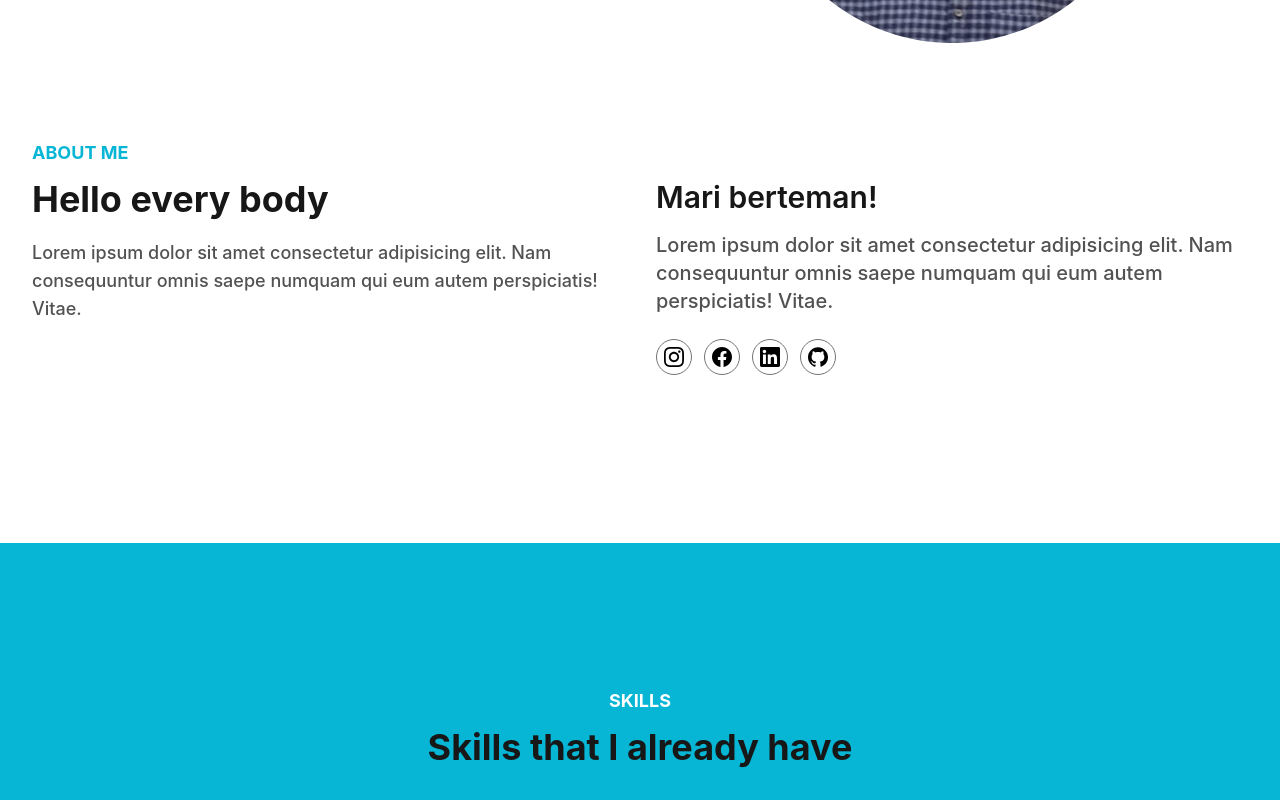
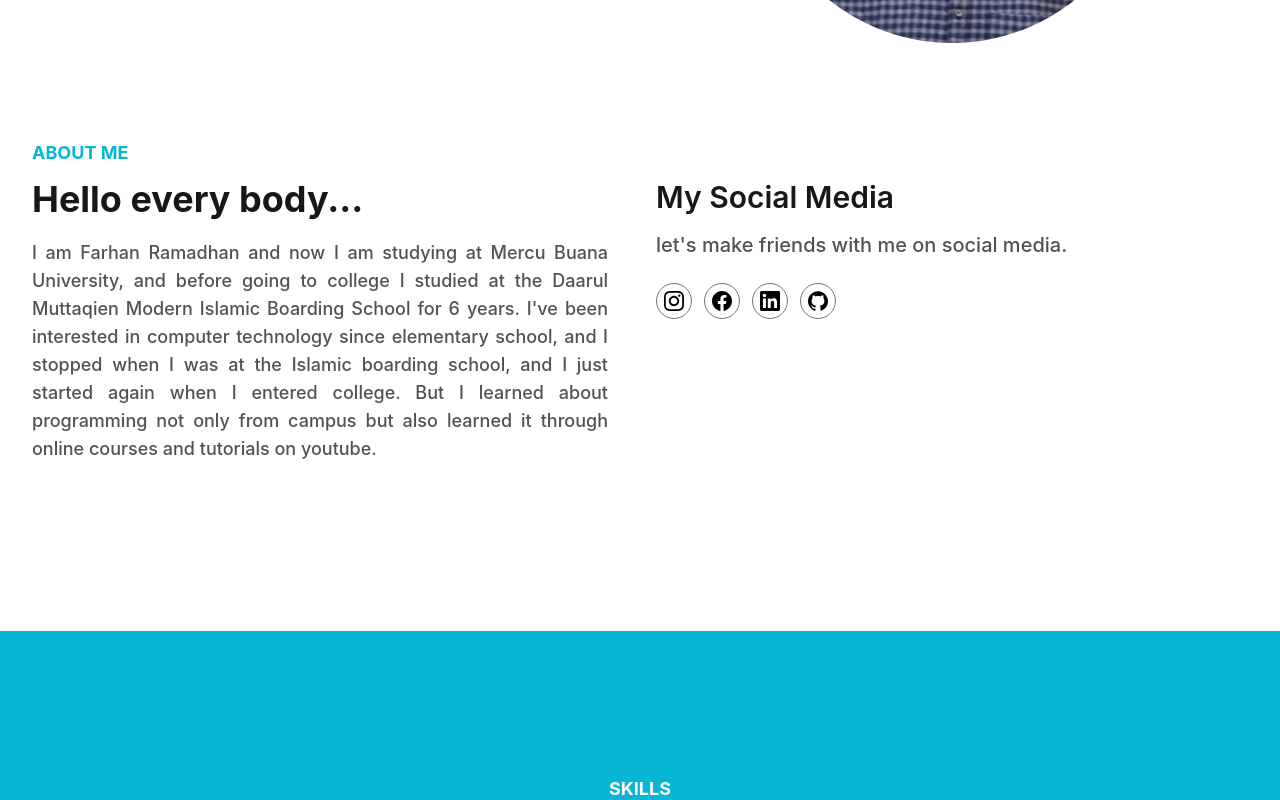
Before and after one commit to farhan15r/portfolio, a React (Create React App) app: page / in a window 1280 px wide. Shown: the part 480-1280 px from the top of the page. Built offline with nearby package versions, Linux system fonts and the light colour scheme.

Commit message:
update aboutme content

```diff
--- a/src/components/AboutMeSection.js
+++ b/src/components/AboutMeSection.js
@@ -9,22 +9,25 @@ const AboutMeSection = () => {
             </h4>
 
             <h2 className="font-bold text-dark text-3xl mb-5 max-w-m lg:text-4xl">
-              Hello every body
+              Hello every body...
             </h2>
-            <p className="font-medium text-dark60 text-base max-w-xl lg:text-lg">
-              Lorem ipsum dolor sit amet consectetur adipisicing elit. Nam
-              consequuntur omnis saepe numquam qui eum autem perspiciatis!
-              Vitae.
+            <p className="font-medium text-dark60 text-base text-justify max-w-xl lg:text-lg">
+              I am Farhan Ramadhan and now I am studying at Mercu Buana
+              University, and before going to college I studied at the Daarul
+              Muttaqien Modern Islamic Boarding School for 6 years. I've been
+              interested in computer technology since elementary school, and I
+              stopped when I was at the Islamic boarding school, and I just
+              started again when I entered college. But I learned about
+              programming not only from campus but also learned it through
+              online courses and tutorials on youtube.
             </p>
           </div>
           <div className="w-full px-4 mb-10 lg:w-1/2">
             <h3 className="font-semibold text-dark text-2xl mb-4 lg:text-3xl lg:pt-10">
-              Mari berteman!
+              My Social Media
             </h3>
             <p className="font-medium text-dark60 text-base mb-6 lg:text-xl">
-              Lorem ipsum dolor sit amet consectetur adipisicing elit. Nam
-              consequuntur omnis saepe numquam qui eum autem perspiciatis!
-              Vitae.
+              let's make friends with me on social media.
             </p>
             <div className="flex items-center">
               <a
--- a/src/components/MyPortfolioSection.js
+++ b/src/components/MyPortfolioSection.js
@@ -12,7 +12,7 @@ const MyPortfolioSection = () => {
             <h4 className="font-bold uppercase text-primary text-lg mb-3">
               Portfolio
             </h4>
-            <h2 className="font-bold text-3xl text-dark mb-4 lg:text-4xl">
+            <h2 className="font-bold text-3xl text-dark mb-4 lg:text-4xl underline">
               My Projects
             </h2>
           </div>
--- a/src/components/MySkillsSection.js
+++ b/src/components/MySkillsSection.js
@@ -7,8 +7,8 @@ const MySkillsSection = () => {
             <h4 className="font-bold uppercase text-white text-lg mb-3">
               Skills
             </h4>
-            <h2 className="font-bold text-3xl text-dark mb-4 lg:text-4xl">
-              Skills that I already have
+            <h2 className="font-bold text-3xl text-dark mb-4 lg:text-4xl underline">
+              Skills I already have
             </h2>
           </div>
         </div>
```
